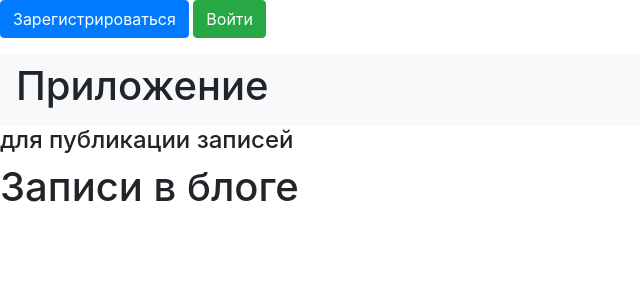
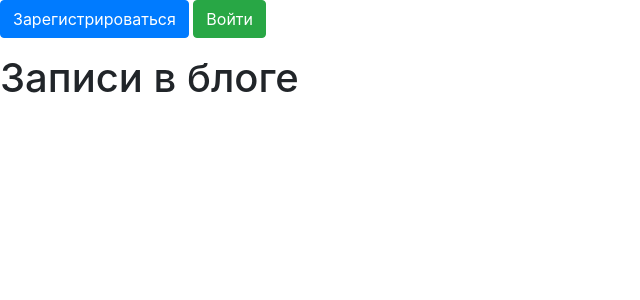
Before and after one commit to polina-novinski/web, a Flask app: page /blog in a window 1280 px wide. Shown: the top 300 px of the page, without its empty margins (0-640 px from the left). Run offline with Flask 2, Linux system fonts and the light colour scheme; data that the repository does not hold is empty; some libraries are stand-ins or nearby versions.

Commit message:
Update base.html

```diff
--- a/templates/base.html
+++ b/templates/base.html
@@ -17,10 +17,7 @@
         <a class="btn btn-success" href="/login">Войти</a>
     </p>
 {% endif %}
-<nav class="navbar navbar-light bg-light">
-        <h1>Приложение</h1>
-    </nav>
-<h4>для публикации записей</h4>
- {% block content %}{% endblock %}
+{% block content %}{% endblock %}
+
 </body>
 </html>
```
